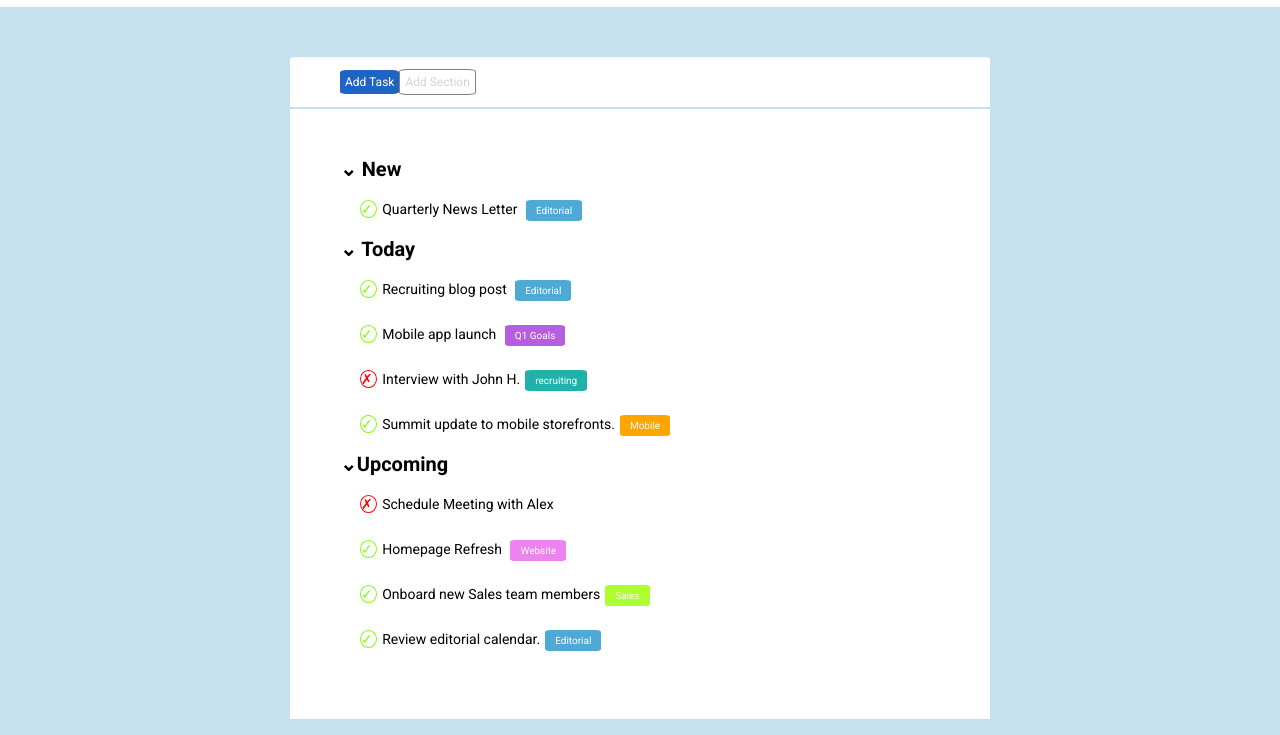
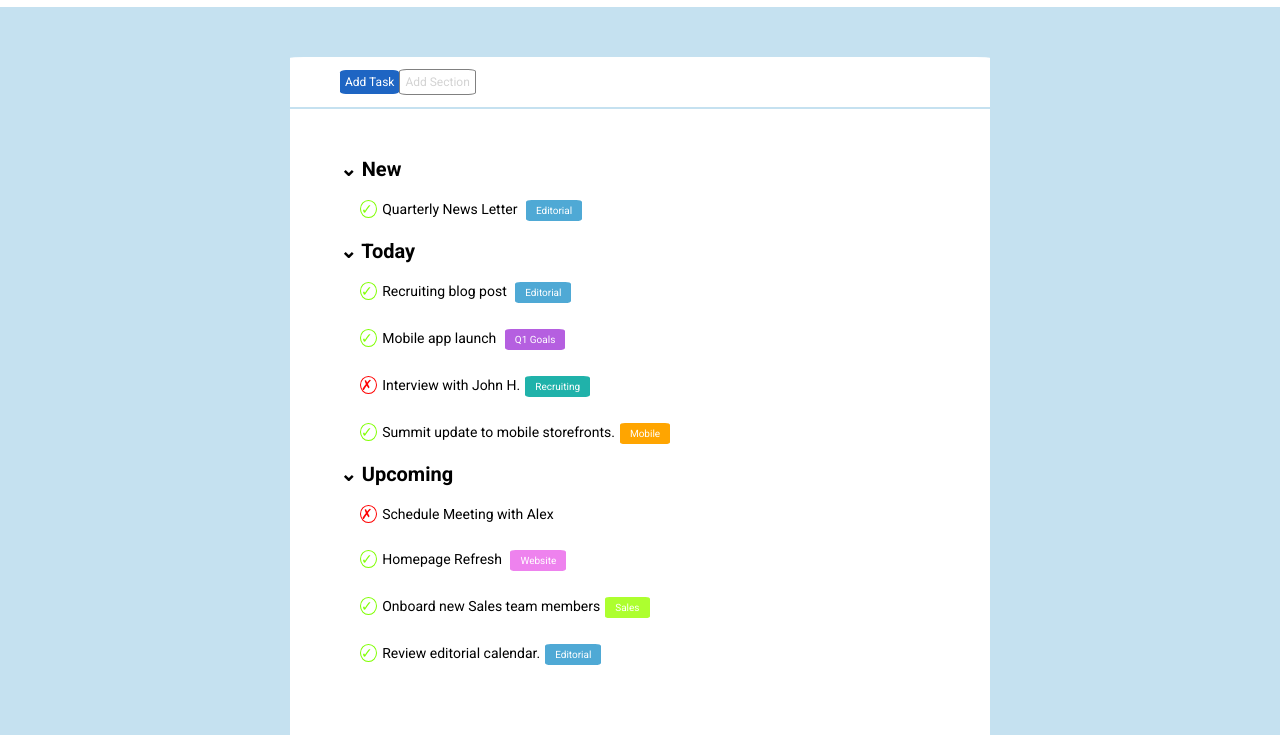
Before and after one commit to serena-peschiaroli/html-css-toboolist, a plain HTML site: page index.html in a window 1280 px wide. Shown: the part 93-828 px from the top of the page. Drawn offline with Linux system fonts and the light colour scheme.

Commit message:
Fix: tag class list

```diff
--- a/css/style.css
+++ b/css/style.css
@@ -40,6 +40,7 @@ body {
     margin-right: auto;
     padding-left: 50px;
     padding-right: 50px;
+    padding-left: 50px;
     display: flex;
 }
 .btn {
@@ -114,53 +115,34 @@ ul , li {
 
 }
 
-.editorial {
+.tag {
     margin-left: 5px;
-    background-color: rgb(79, 169, 213);
     font-size: 10px;
-    padding: 5px 10px 5px 10px;
     border:none;
     color: white;
+    font-family: inherit;
+    border-radius: 10%;
+    padding: 5px 10px 5px 10px;
+
+}
+
+.editorial {
+    background-color: rgb(79, 169, 213);
 }
 
 .q1-goals {
-    margin-left: 5px;
     background-color: rgb(181, 95, 224);
-    font-size: 10px;
-    padding: 5px 10px 5px 10px;
-    color: white;
-    border:none;
 
 }
 .recruiting {
-    margin-left: 5px;
     background-color:lightseagreen;
-    font-size: 10px;
-    padding: 5px 10px 5px 10px;
-    color: white;
-    border:none;
 }
 .mobile {
-    margin-left: 5px;
     background-color:orange;
-    font-size: 10px;
-    padding: 5px 10px 5px 10px;
-    color: white;
-    border:none;
 }
 .website {
-    margin-left: 5px;
     background-color:violet;
-    font-size: 10px;
-    padding: 5px 10px 5px 10px;
-    color: white;
-    border:none;
 }
 .sales {
-    margin-left: 5px;
     background-color:greenyellow;
-    font-size: 10px;
-    padding: 5px 10px 5px 10px;
-    color: white;
-    border:none;
 }
--- a/index.html
+++ b/index.html
@@ -36,55 +36,51 @@
         <div class="list-container">
             <ol class="task-list"> &#8964; New
                 <ul>
-                    <li><span class="check">&check;
-                    </span> Quarterly News Letter <button class="btn editorial">Editorial</button></li>
+                    <li>
+                        <span class="check">&check;
+                        </span> Quarterly News Letter <span class="tag editorial">Editorial</span></li>
                 </ul>
              </ol>
              <ol class="task-list"> &#8964;
-                Today <ul>
+                Today
+                <ul>
                     <li>
                         <span class="check">&check;
-                        </span> Recruiting blog post <button class="btn editorial">Editorial</button></li>
+                        </span> Recruiting blog post
+                        <span class="tag editorial">Editorial</span>
+                    </li>
                     <li>
                         <span class="check">&check;
-                        </span> Mobile app launch <button class="btn q1-goals">Q1 Goals</button></li>
+                        </span> Mobile app launch <span class="tag q1-goals">Q1 Goals</span></li>
                     <li>
                         <span class="cross">&cross;
-                        </span> Interview with John H.<button class="btn recruiting">recruiting</button></li>
+                        </span> Interview with John H.<span class="tag recruiting">Recruiting</span></li>
                     <li>
                         <span class="check">&check;
-                        </span> Summit update to mobile storefronts.<button class="btn mobile">Mobile</button></li>
+                        </span> Summit update to mobile storefronts.<span class="tag mobile">Mobile</span></li>
                     </li>
                 </ul>
              </ol>
-             <ol class="task-list"> &#8964;Upcoming
+             <ol class="task-list"> &#8964; Upcoming
                 <ul>
                     <li>
                         <span class="cross">&cross;
                         </span> Schedule Meeting with Alex</li>
                     <li>
                         <span class="check">&check;
-                        </span> Homepage Refresh <button class="btn website">Website</button></li>
+                        </span> Homepage Refresh <span class="tag website">Website</span></li>
                     <li>
                         <span class="check">&check;
-                        </span> Onboard new Sales team members<button class="btn sales">Sales</button></li>
+                        </span> Onboard new Sales team members<span class="tag sales">Sales</span></li>
                     <li>
                         <span class="check">&check;
-                        </span> Review editorial calendar.<button class="btn editorial">Editorial</button></li>
+                        </span> Review editorial calendar.<span class="tag editorial">Editorial</span></li>
                     </li>
                 </ul>
-
              </ol>
-
-
              </div>
-
-
-
         </div>
          <!-- task-list -->
-
     </main>
-
 </body>
 </html>
```
